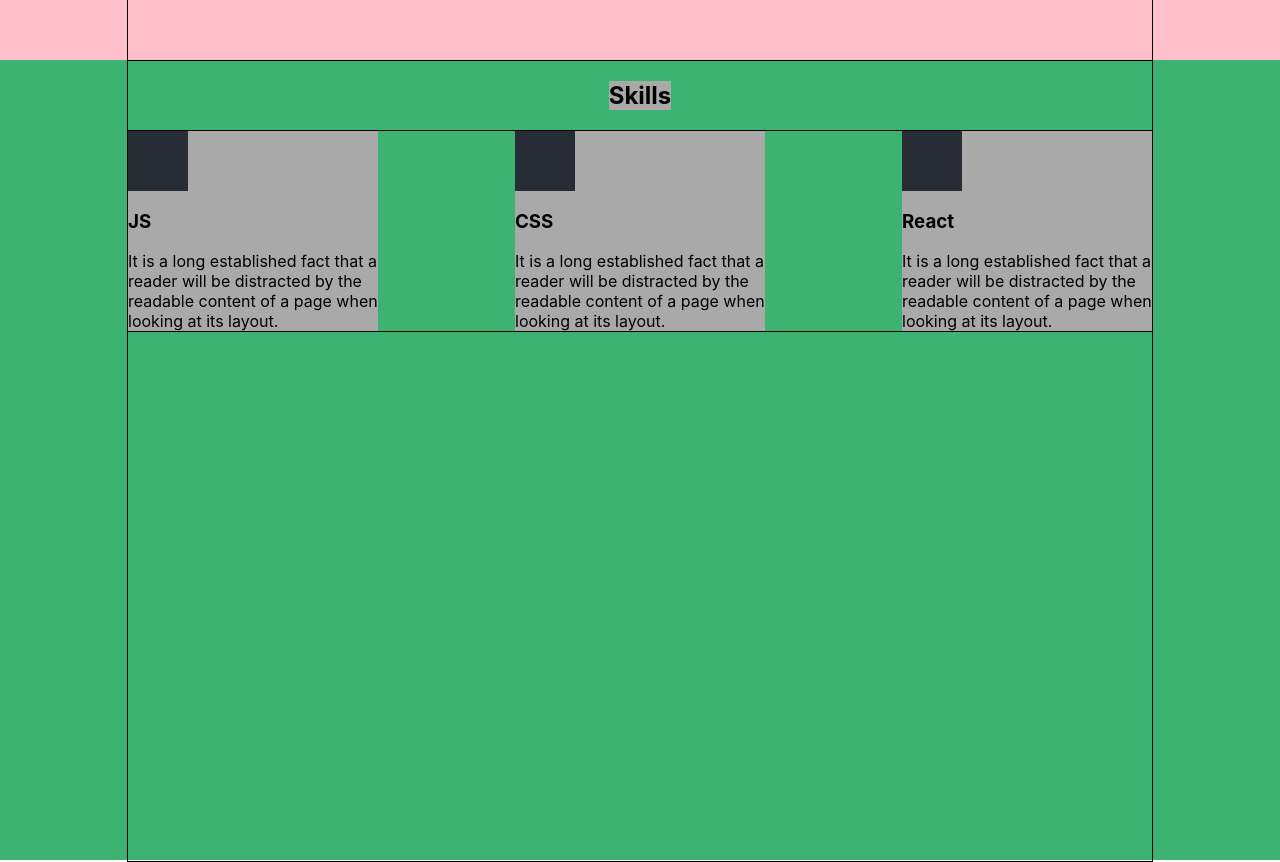
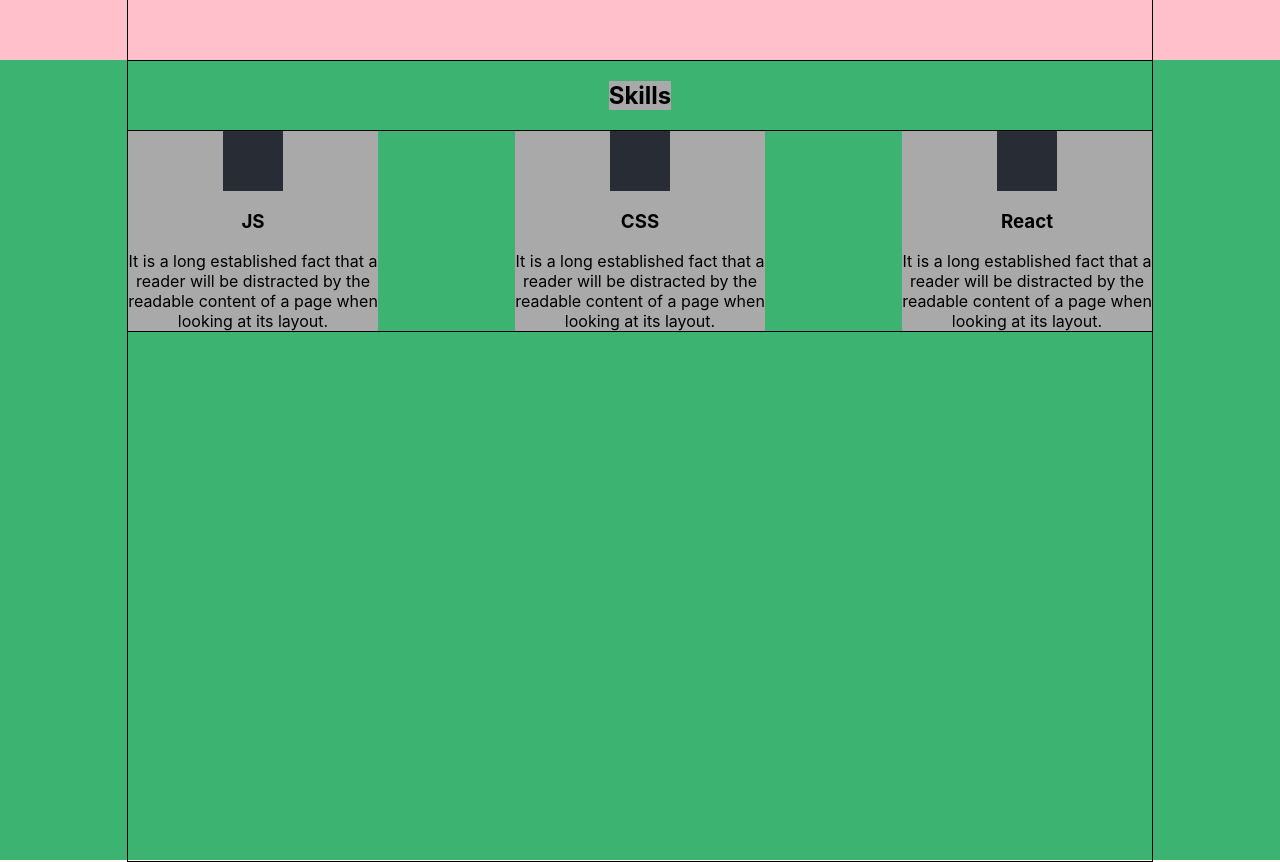
Before and after one commit to cros6y6raga/portfolio, a React (Create React App) app: page / in a window 1280 px wide. Shown: the part 820-1682 px from the top of the page. Built offline with nearby package versions, Linux system fonts and the light colour scheme.

Commit message:
Aligned skill with flex

```diff
--- a/src/skills/skill/Skill.module.css
+++ b/src/skills/skill/Skill.module.css
@@ -1,6 +1,10 @@
 .skill {
     width: 250px;
     background-color: darkgrey;
+    display: flex;
+    flex-direction: column;
+    align-items: center;
+    text-align: center;
 }
 
 .icon{
```
